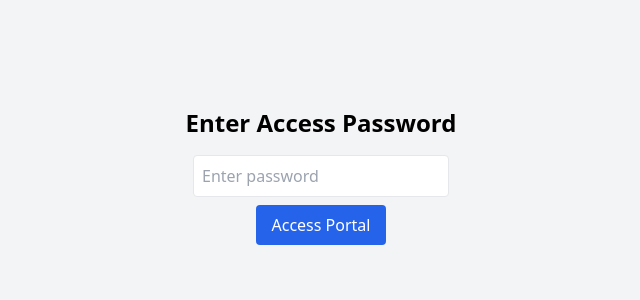
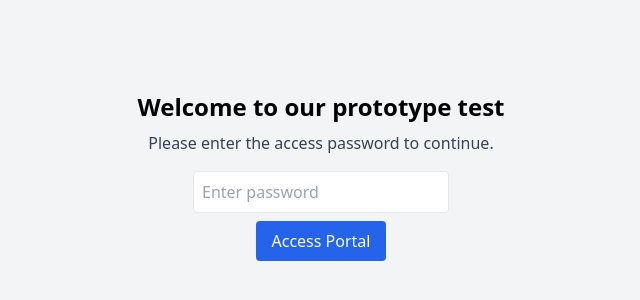
Before and after one commit to ToriLi1210/procurement-portal, a React (Vite) app: page / in a window 1280 px wide. Shown: the part 224-524 px from the top of the page, without its empty margins (319-959 px from the left). Built offline with nearby package versions, Linux system fonts and the light colour scheme; no server answers.

Commit message:
Update LoginGate.tsx

```diff
--- a/src/components/LoginGate.tsx
+++ b/src/components/LoginGate.tsx
@@ -16,7 +16,10 @@
 
   return (
     <div className="min-h-screen flex flex-col justify-center items-center bg-gray-100 p-6">
-      <h1 className="text-2xl font-bold mb-4">Enter Access Password</h1>
+      <h1 className="text-2xl font-bold mb-2">Welcome to our prototype test</h1>
+        <p className="text-gray-700 mb-4 text-center">
+        Please enter the access password to continue.
+        </p>
       <input
         type="password"
         className="border p-2 rounded w-64 mb-2"
```
